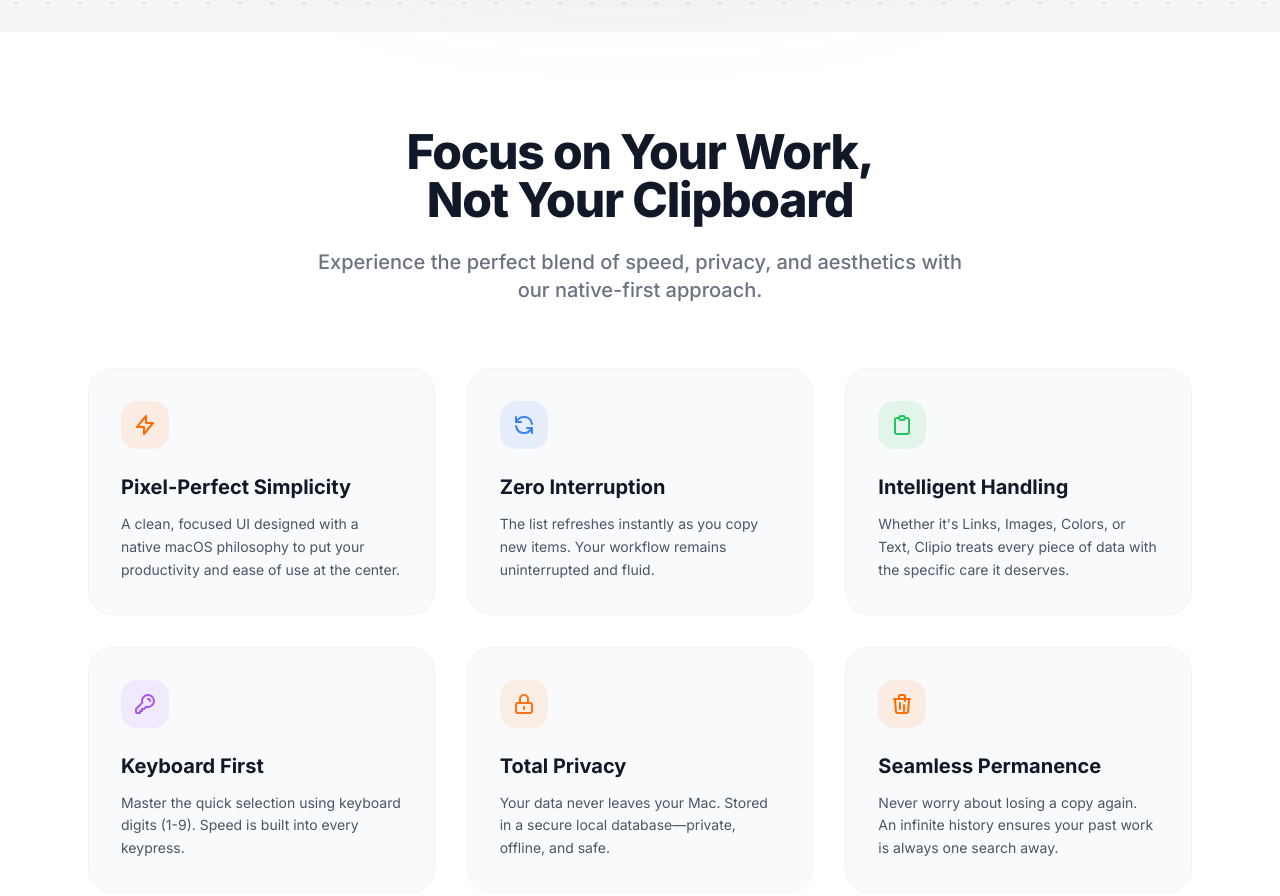
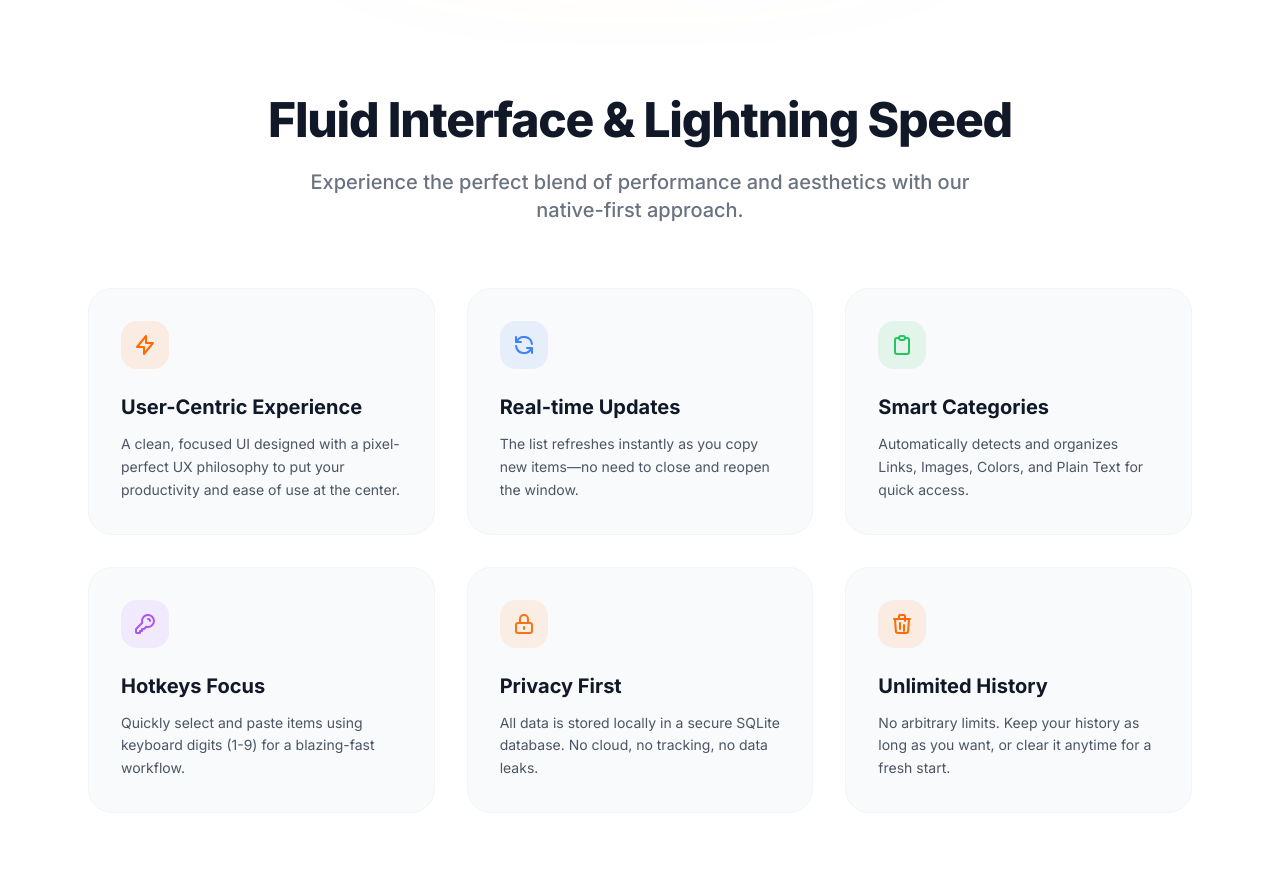
Before and after one commit to sonhoai27/clipio, a plain HTML site: page index.html in a window 1280 px wide. Shown: the part 1357-2253 px from the top of the page. Drawn offline with nearby package versions, Linux system fonts and the light colour scheme.

Commit message:
feat: update landing page marketing copy and refine feature descriptions

```diff
--- a/index.html
+++ b/index.html
@@ -16,9 +16,9 @@
     <title>Clipio - Seamless macOS Clipboard Manager</title>
     <!-- SEO & Metadata -->
     <meta name="description"
-        content="Clipio is a user-centric, pixel-perfect macOS clipboard manager. Experience frictionless history, instant search, and a beautiful seamless UX. 100% Free and Private.">
+        content="Clipio is a user-centric, pixel-perfect macOS clipboard manager. Experience frictionless history, instant search, and a secure, private, seamless UX.">
     <meta name="keywords"
-        content="macOS clipboard manager, clipboard history, macos utility, free clipboard app, mac clipboard, seamless UX, pixel-perfect UI, user-centric design">
+        content="macOS clipboard manager, clipboard history, macos utility, mac clipboard, seamless UX, pixel-perfect UI, user-centric design">
     <meta name="author" content="Son Hoai">
 
     <!-- Open Graph -->
@@ -26,13 +26,13 @@
     <meta property="og:url" content="https://github.com/sonhoai27/clipio">
     <meta property="og:title" content="Clipio - Seamless macOS Clipboard Manager">
     <meta property="og:description"
-        content="A brilliantly simple, 100% free macOS clipboard manager. Infinite history, pixel-perfect UI, and guaranteed privacy.">
+        content="A brilliantly simple macOS clipboard manager. Infinite history, pixel-perfect UI, and guaranteed privacy.">
 
     <!-- Twitter -->
     <meta name="twitter:card" content="summary_large_image">
     <meta name="twitter:title" content="Clipio - Seamless macOS Clipboard Manager">
     <meta name="twitter:description"
-        content="A brilliantly simple, 100% free macOS clipboard manager. Infinite history, pixel-perfect UI, and guaranteed privacy.">
+        content="A brilliantly simple macOS clipboard manager. Infinite history, pixel-perfect UI, and guaranteed privacy.">
     <meta name="twitter:image" content="https://raw.githubusercontent.com/sonhoai27/clipio/main/landing/logo.png">
 
     <!-- Video Metadata -->
@@ -53,11 +53,6 @@
           "name": "Clipio",
           "operatingSystem": "macOS",
           "applicationCategory": "UtilitiesApplication",
-          "offers": {
-            "@type": "Offer",
-            "price": "0",
-            "priceCurrency": "USD"
-          },
           "description": "A user-centric macOS clipboard manager providing an infinite history and a seamless quick-paste experience.",
           "author": {
             "@type": "Person",
@@ -210,13 +205,14 @@
     <main class="flex-grow pt-32 pb-20 px-6">
         <div class="max-w-6xl mx-auto text-center">
             <h1 class="text-5xl md:text-7xl font-extrabold tracking-tight mb-6 leading-tight">
-                Master Your <span class="gradient-text">Workflow.</span><br />
-                Your Infinite Memory.
+                Meet <span class="gradient-text">Clipio.</span><br />
+                Your seamless clipboard.
             </h1>
             <p class="text-xl md:text-2xl text-gray-500 mb-10 max-w-2xl mx-auto leading-relaxed">
-                Clipio is the brilliantly simple, 100% free macOS clipboard manager.<br />
-                Stay in the flow with an infinite history, pixel-perfect Native UI, and guaranteed privacy.
+                The brilliantly simple, native macOS clipboard manager.<br />
+                Enjoy an infinite history, pixel-perfect Native UI, and guaranteed privacy.
             </p>
+
 
 
             <div class="flex flex-col sm:flex-row justify-center items-center gap-4 mb-20">
@@ -261,10 +257,10 @@
     <section id="features" class="py-24 bg-white">
         <div class="max-w-6xl mx-auto px-6">
             <div class="text-center mb-16">
-                <h2 class="text-3xl md:text-5xl font-extrabold mb-6 text-gray-900 tracking-tight">Focus on Your
-                    Work,<br />Not Your Clipboard</h2>
+                <h2 class="text-3xl md:text-5xl font-extrabold mb-6 text-gray-900 tracking-tight">Fluid Interface &
+                    Lightning Speed</h2>
                 <p class="text-xl text-gray-500 max-w-2xl mx-auto font-medium">Experience the perfect blend of
-                    speed, privacy, and aesthetics with our native-first approach.</p>
+                    performance and aesthetics with our native-first approach.</p>
             </div>
 
 
@@ -278,9 +274,9 @@
                                 d="M13 10V3L4 14h7v7l9-11h-7z"></path>
                         </svg>
                     </div>
-                    <h3 class="text-xl font-bold mb-3 text-gray-900">Pixel-Perfect Simplicity</h3>
-                    <p class="text-gray-600 leading-relaxed text-sm">A clean, focused UI designed with a native macOS
-                        philosophy to put your productivity and ease of use at the center.</p>
+                    <h3 class="text-xl font-bold mb-3 text-gray-900">User-Centric Experience</h3>
+                    <p class="text-gray-600 leading-relaxed text-sm">A clean, focused UI designed with a pixel-perfect
+                        UX philosophy to put your productivity and ease of use at the center.</p>
                 </div>
 
                 <!-- Feature 2 -->
@@ -293,9 +289,9 @@
                             </path>
                         </svg>
                     </div>
-                    <h3 class="text-xl font-bold mb-3 text-gray-900">Zero Interruption</h3>
+                    <h3 class="text-xl font-bold mb-3 text-gray-900">Real-time Updates</h3>
                     <p class="text-gray-600 leading-relaxed text-sm">The list refreshes instantly as you copy new
-                        items. Your workflow remains uninterrupted and fluid.</p>
+                        items—no need to close and reopen the window.</p>
                 </div>
 
                 <!-- Feature 3 -->
@@ -308,9 +304,9 @@
                             </path>
                         </svg>
                     </div>
-                    <h3 class="text-xl font-bold mb-3 text-gray-900">Intelligent Handling</h3>
-                    <p class="text-gray-600 leading-relaxed text-sm">Whether it's Links, Images, Colors, or Text, Clipio
-                        treats every piece of data with the specific care it deserves.</p>
+                    <h3 class="text-xl font-bold mb-3 text-gray-900">Smart Categories</h3>
+                    <p class="text-gray-600 leading-relaxed text-sm">Automatically detects and organizes Links, Images,
+                        Colors, and Plain Text for quick access.</p>
                 </div>
 
                 <!-- Feature 4 -->
@@ -323,9 +319,9 @@
                             </path>
                         </svg>
                     </div>
-                    <h3 class="text-xl font-bold mb-3 text-gray-900">Keyboard First</h3>
-                    <p class="text-gray-600 leading-relaxed text-sm">Master the quick selection using keyboard
-                        digits (1-9). Speed is built into every keypress.</p>
+                    <h3 class="text-xl font-bold mb-3 text-gray-900">Hotkeys Focus</h3>
+                    <p class="text-gray-600 leading-relaxed text-sm">Quickly select and paste items using keyboard
+                        digits (1-9) for a blazing-fast workflow.</p>
                 </div>
 
                 <!-- Feature 5 -->
@@ -338,9 +334,9 @@
                             </path>
                         </svg>
                     </div>
-                    <h3 class="text-xl font-bold mb-3 text-gray-900">Total Privacy</h3>
-                    <p class="text-gray-600 leading-relaxed text-sm">Your data never leaves your Mac. Stored in a secure
-                        local database—private, offline, and safe.</p>
+                    <h3 class="text-xl font-bold mb-3 text-gray-900">Privacy First</h3>
+                    <p class="text-gray-600 leading-relaxed text-sm">All data is stored locally in a secure SQLite
+                        database. No cloud, no tracking, no data leaks.</p>
                 </div>
 
                 <!-- Feature 6 -->
@@ -353,10 +349,11 @@
                             </path>
                         </svg>
                     </div>
-                    <h3 class="text-xl font-bold mb-3 text-gray-900">Seamless Permanence</h3>
-                    <p class="text-gray-600 leading-relaxed text-sm">Never worry about losing a copy again. An infinite
-                        history ensures your past work is always one search away.</p>
+                    <h3 class="text-xl font-bold mb-3 text-gray-900">Unlimited History</h3>
+                    <p class="text-gray-600 leading-relaxed text-sm">No arbitrary limits. Keep your history as long as
+                        you want, or clear it anytime for a fresh start.</p>
                 </div>
+
 
             </div>
         </div>
```
